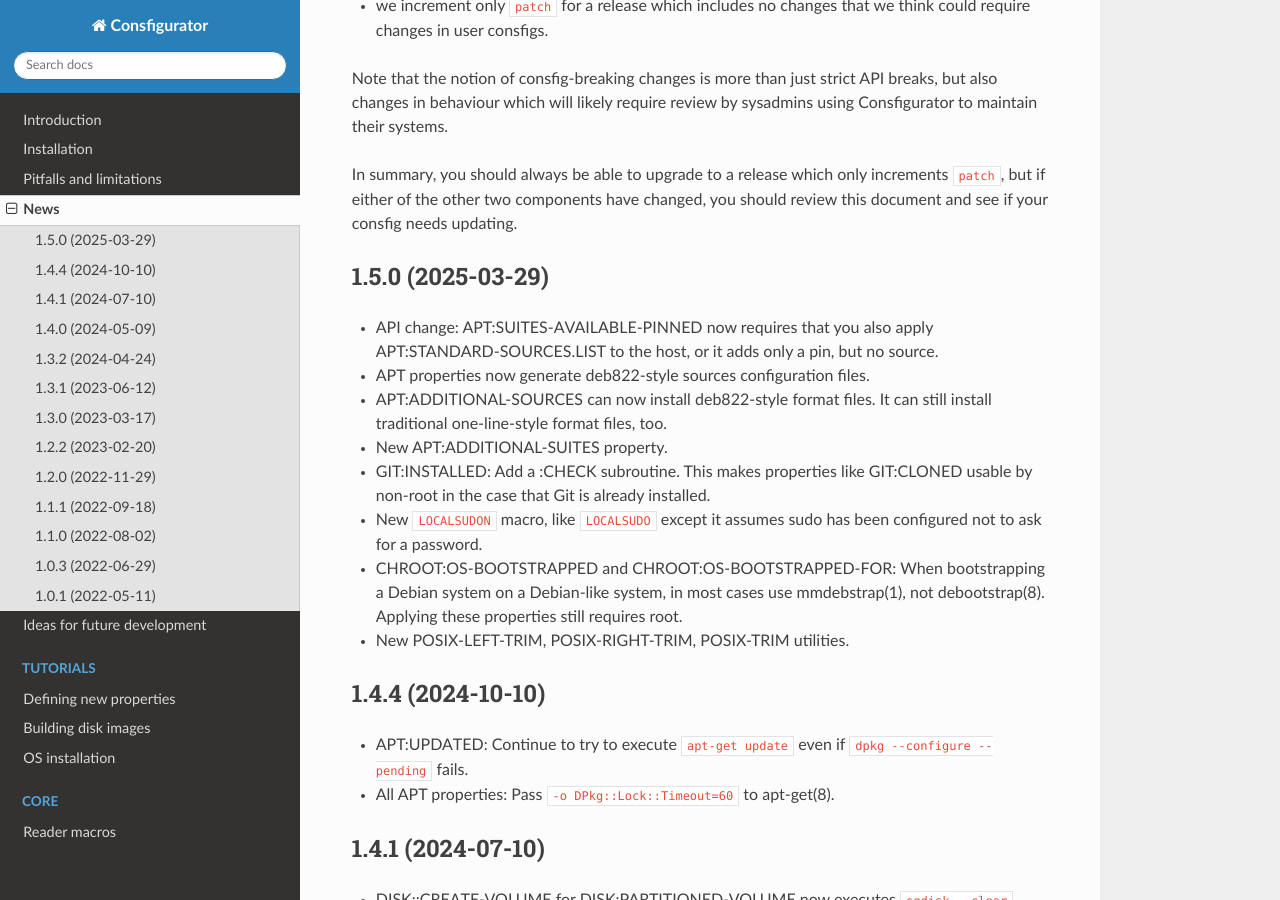
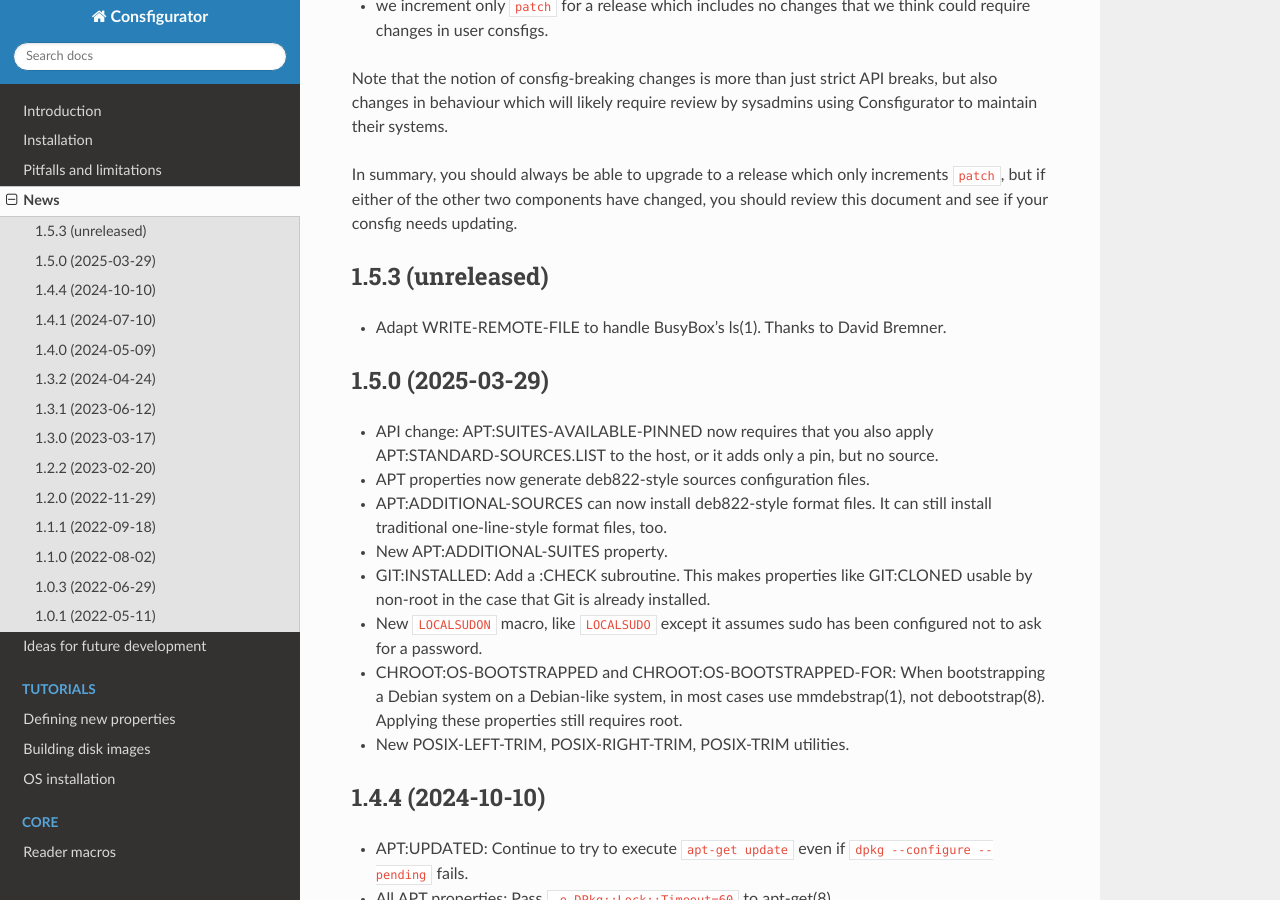
Before and after one commit to spwhitton/consfigurator, a Sphinx documentation site: the page built from doc/news.rst, in a window 1280 px wide and 900 px high, scrolled down 386 px. Built offline with Sphinx 7.4.7 and the Read the Docs theme 3.1.0, drawn with Linux system fonts in a browser that asks for light colours; pages that are not in the unit, such as notebooks, are missing from menus.

Commit message:
doc/news.rst: Document a previous change
Signed-off-by: Sean Whitton <spwhitton@spwhitton.name>

```diff
--- a/doc/news.rst
+++ b/doc/news.rst
@@ -22,6 +22,12 @@ sysadmins using Consfigurator to maintain their systems.
 In summary, you should always be able to upgrade to a release which only
 increments ``patch``, but if either of the other two components have changed,
 you should review this document and see if your consfig needs updating.
+
+1.5.3 (unreleased)
+------------------
+
+- Adapt WRITE-REMOTE-FILE to handle BusyBox's ls(1).
+  Thanks to David Bremner.
 
 1.5.0 (2025-03-29)
 ------------------
```
